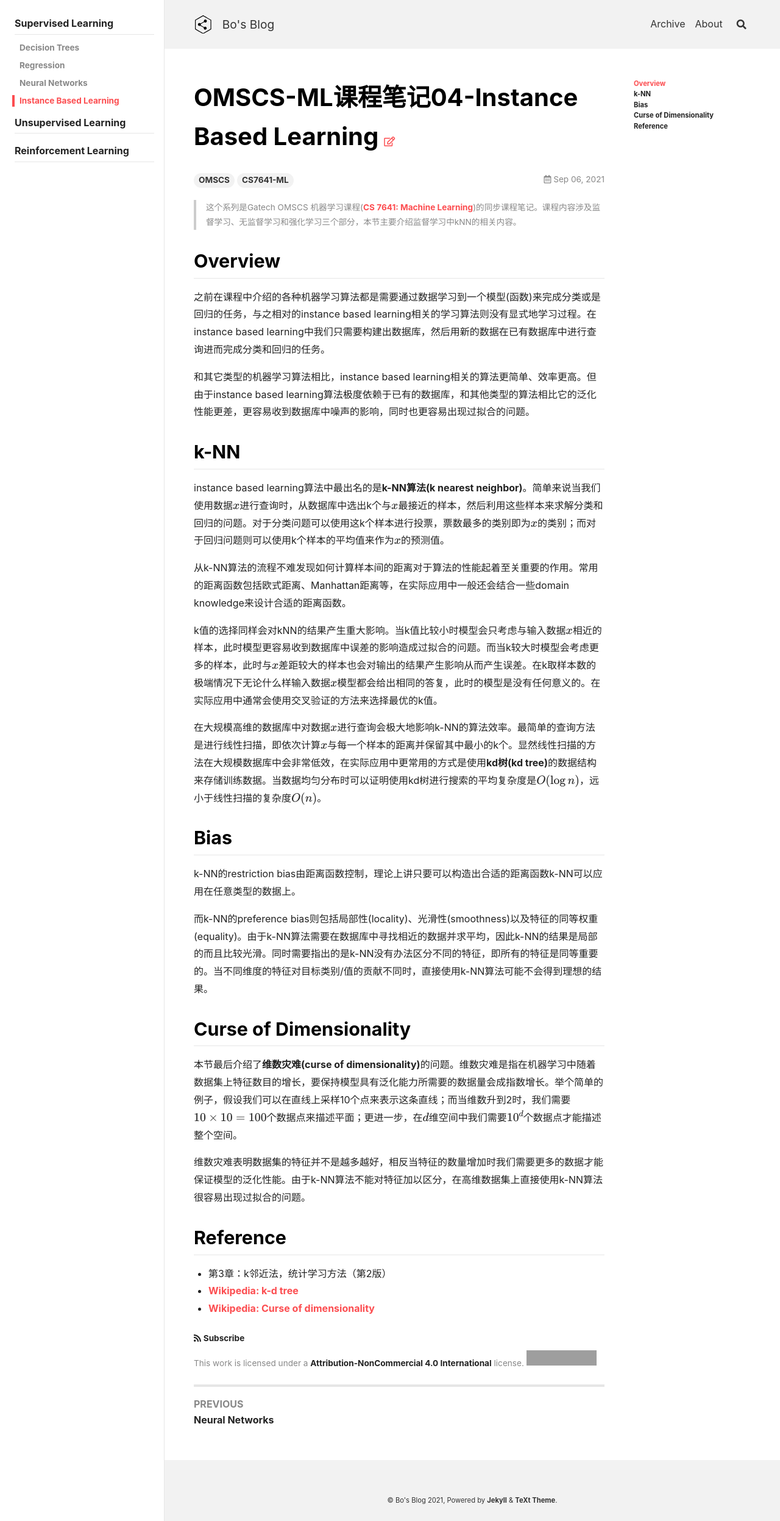
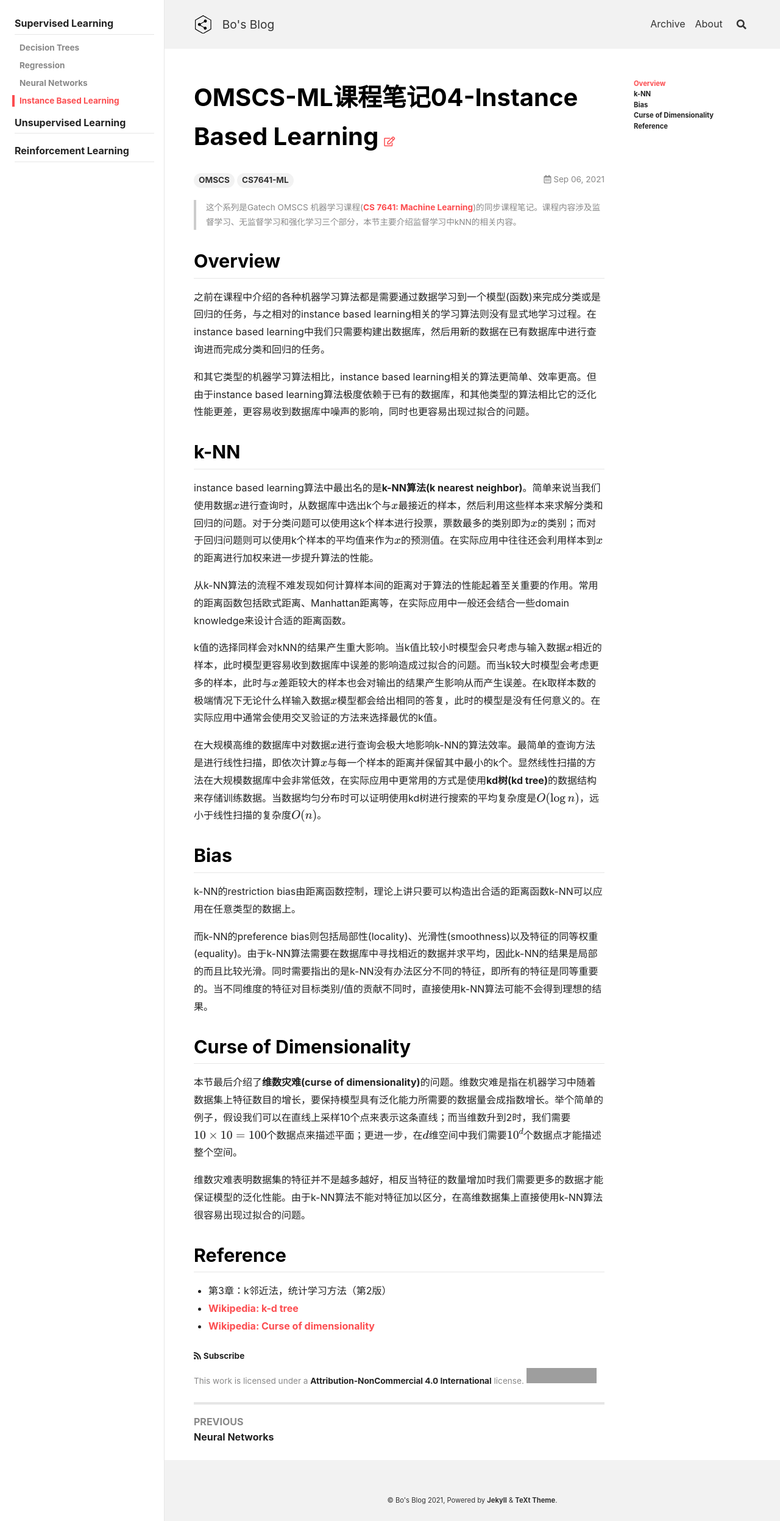
Before and after one commit to peng00bo00/peng00bo00_previous_blog, a Jekyll site: the page built from _posts/2021-09-06-OMSCS-ML-NOTES-04.md, in a window 1280 px wide. Shown: the whole page at 61% size. Built offline with Jekyll 4.4.1, drawn with Linux system fonts in a browser that asks for light colours; nearby versions of some CDN libraries; formulas are drawn with MathJax 3; grey boxes are pictures that could not be loaded.

Commit message:
Update 2021-09-06-OMSCS-ML-NOTES-04.md

```diff
--- a/_posts/2021-09-06-OMSCS-ML-NOTES-04.md
+++ b/_posts/2021-09-06-OMSCS-ML-NOTES-04.md
@@ -20,7 +20,7 @@ sidebar:
 
 ## k-NN
 
-instance based learning算法中最出名的是**k-NN算法(k nearest neighbor)**。简单来说当我们使用数据$x$进行查询时，从数据库中选出k个与$x$最接近的样本，然后利用这些样本来求解分类和回归的问题。对于分类问题可以使用这k个样本进行投票，票数最多的类别即为$x$的类别；而对于回归问题则可以使用k个样本的平均值来作为$x$的预测值。
+instance based learning算法中最出名的是**k-NN算法(k nearest neighbor)**。简单来说当我们使用数据$x$进行查询时，从数据库中选出k个与$x$最接近的样本，然后利用这些样本来求解分类和回归的问题。对于分类问题可以使用这k个样本进行投票，票数最多的类别即为$x$的类别；而对于回归问题则可以使用k个样本的平均值来作为$x$的预测值。在实际应用中往往还会利用样本到$x$的距离进行加权来进一步提升算法的性能。
 
 从k-NN算法的流程不难发现如何计算样本间的距离对于算法的性能起着至关重要的作用。常用的距离函数包括欧式距离、Manhattan距离等，在实际应用中一般还会结合一些domain knowledge来设计合适的距离函数。
 
```
